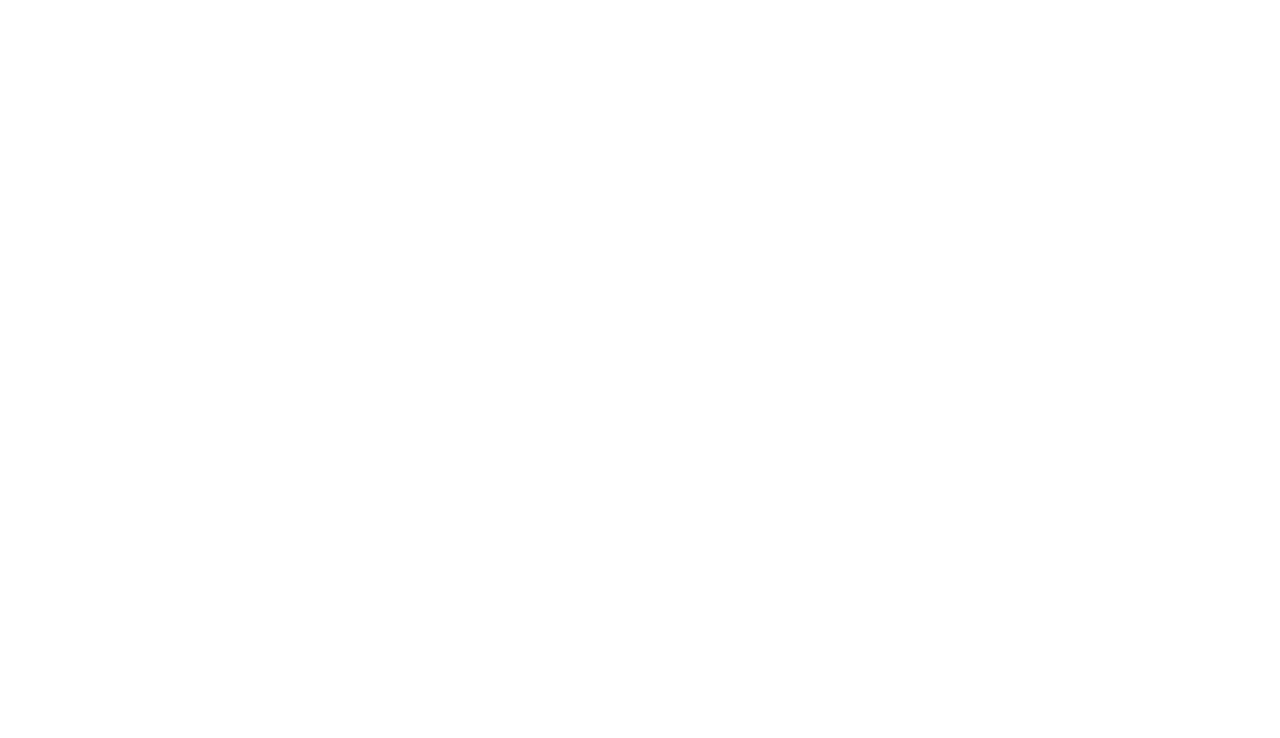
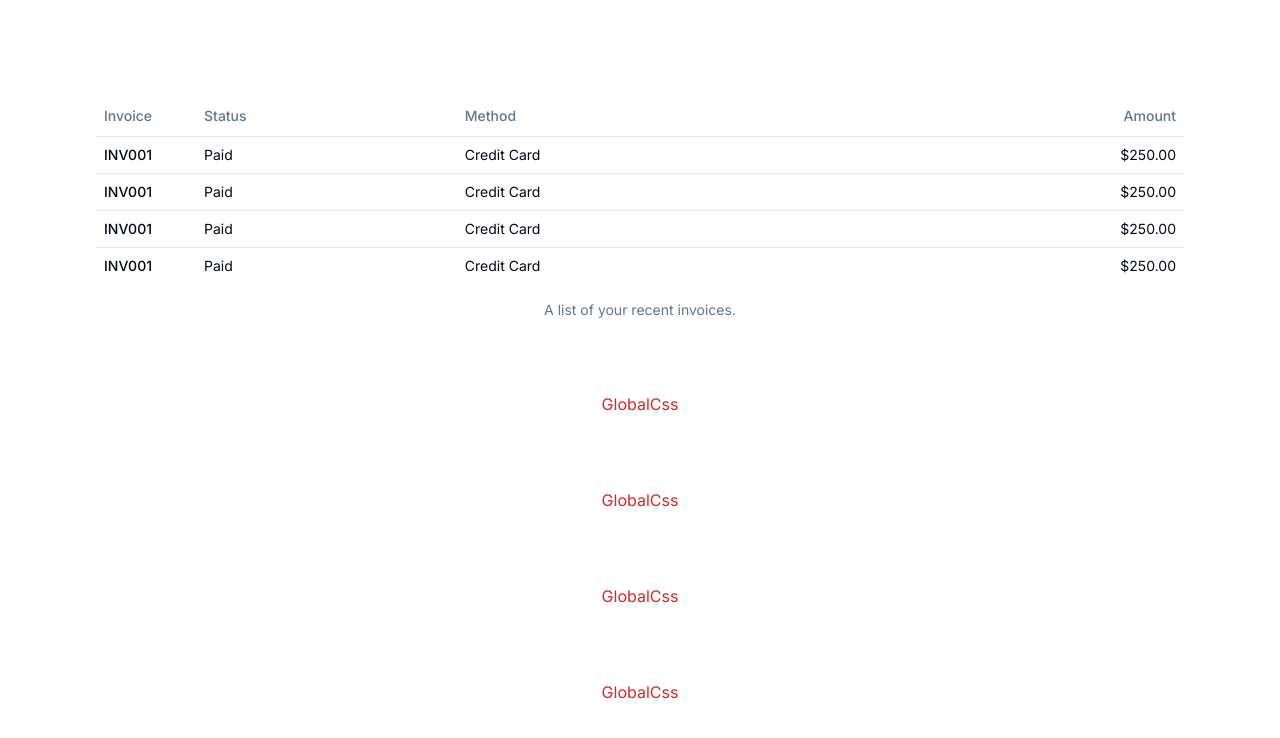
Before and after one commit to tranvandat05032002/Nextjs-Training, a Next.js app in the folder client/: page / in a window 1280 px wide. Shown: the top 738 px of the page. Built offline with nearby package versions, Linux system fonts and the light colour scheme.

Commit message:
feat: table Shadcn/ui

```diff
--- a/client/src/app/globals.css
+++ b/client/src/app/globals.css
@@ -1,6 +1,9 @@
 @tailwind base;
+/* style, font, reset style  --> Đảm bảo tính nhất quán tỏng việc hiển thị */
 @tailwind components;
+/* component classes, custom components  --> Bao gồm các kiểu thành phần để tạo ra các lớp tái sử dụng */
 @tailwind utilities;
+/* margin, padding, text-center, background --> Cung cấp các lớp tiện ích đơn giản để áp dụng kiểu trực tiếp mà không cần viết CSS bổ sung */
 
 @layer base {
   :root {
@@ -70,7 +73,22 @@
   * {
     @apply border-border;
   }
+
   body {
     @apply bg-background text-foreground;
   }
+
+  /* Global Css */
+  h1,
+  h2,
+  h3,
+  p {
+    @apply text-red-600;
   }
+}
+
+@layer utilities {
+  .text-mini {
+    @apply text-xs;
+  }
+}
--- a/client/src/app/page.tsx
+++ b/client/src/app/page.tsx
@@ -1,6 +1,48 @@
+import { Table, TableCaption, TableRow, TableCell, TableHead, TableHeader, TableBody } from "@/components/ui/table"
 export default function Home() {
   return (
     <main className="flex min-h-screen flex-col items-center justify-between p-24">
-    </main>
+      <Table>
+        <TableCaption>A list of your recent invoices.</TableCaption>
+        <TableHeader>
+          <TableRow>
+            <TableHead className="w-[100px]">Invoice</TableHead>
+            <TableHead>Status</TableHead>
+            <TableHead>Method</TableHead>
+            <TableHead className="text-right">Amount</TableHead>
+          </TableRow>
+        </TableHeader>
+        <TableBody>
+          <TableRow>
+            <TableCell className="font-medium">INV001</TableCell>
+            <TableCell>Paid</TableCell>
+            <TableCell>Credit Card</TableCell>
+            <TableCell className="text-right">$250.00</TableCell>
+          </TableRow>
+          <TableRow>
+            <TableCell className="font-medium">INV001</TableCell>
+            <TableCell>Paid</TableCell>
+            <TableCell>Credit Card</TableCell>
+            <TableCell className="text-right">$250.00</TableCell>
+          </TableRow>
+          <TableRow>
+            <TableCell className="font-medium">INV001</TableCell>
+            <TableCell>Paid</TableCell>
+            <TableCell>Credit Card</TableCell>
+            <TableCell className="text-right">$250.00</TableCell>
+          </TableRow>
+          <TableRow>
+            <TableCell className="font-medium">INV001</TableCell>
+            <TableCell>Paid</TableCell>
+            <TableCell>Credit Card</TableCell>
+            <TableCell className="text-right">$250.00</TableCell>
+          </TableRow>
+        </TableBody>
+      </Table>
+      <h1>GlobalCss</h1>
+      <h2>GlobalCss</h2>
+      <h3>GlobalCss</h3>
+      <p>GlobalCss</p>
+    </main >
   );
 }
--- /dev/null
+++ b/client/src/components/ui/table.tsx
@@ -0,0 +1,120 @@
+import * as React from "react"
+
+import { cn } from "@/lib/utils"
+
+const Table = React.forwardRef<
+  HTMLTableElement,
+  React.HTMLAttributes<HTMLTableElement>
+>(({ className, ...props }, ref) => (
+  <div className="relative w-full overflow-auto">
+    <table
+      ref={ref}
+      className={cn("w-full caption-bottom text-sm", className)}
+      {...props}
+    />
+  </div>
+))
+Table.displayName = "Table"
+
+const TableHeader = React.forwardRef<
+  HTMLTableSectionElement,
+  React.HTMLAttributes<HTMLTableSectionElement>
+>(({ className, ...props }, ref) => (
+  <thead ref={ref} className={cn("[&_tr]:border-b", className)} {...props} />
+))
+TableHeader.displayName = "TableHeader"
+
+const TableBody = React.forwardRef<
+  HTMLTableSectionElement,
+  React.HTMLAttributes<HTMLTableSectionElement>
+>(({ className, ...props }, ref) => (
+  <tbody
+    ref={ref}
+    className={cn("[&_tr:last-child]:border-0", className)}
+    {...props}
+  />
+))
+TableBody.displayName = "TableBody"
+
+const TableFooter = React.forwardRef<
+  HTMLTableSectionElement,
+  React.HTMLAttributes<HTMLTableSectionElement>
+>(({ className, ...props }, ref) => (
+  <tfoot
+    ref={ref}
+    className={cn(
+      "border-t bg-muted/50 font-medium [&>tr]:last:border-b-0",
+      className
+    )}
+    {...props}
+  />
+))
+TableFooter.displayName = "TableFooter"
+
+const TableRow = React.forwardRef<
+  HTMLTableRowElement,
+  React.HTMLAttributes<HTMLTableRowElement>
+>(({ className, ...props }, ref) => (
+  <tr
+    ref={ref}
+    className={cn(
+      "border-b transition-colors hover:bg-muted/50 data-[state=selected]:bg-muted",
+      className
+    )}
+    {...props}
+  />
+))
+TableRow.displayName = "TableRow"
+
+const TableHead = React.forwardRef<
+  HTMLTableCellElement,
+  React.ThHTMLAttributes<HTMLTableCellElement>
+>(({ className, ...props }, ref) => (
+  <th
+    ref={ref}
+    className={cn(
+      "h-10 px-2 text-left align-middle font-medium text-muted-foreground [&:has([role=checkbox])]:pr-0 [&>[role=checkbox]]:translate-y-[2px]",
+      className
+    )}
+    {...props}
+  />
+))
+TableHead.displayName = "TableHead"
+
+const TableCell = React.forwardRef<
+  HTMLTableCellElement,
+  React.TdHTMLAttributes<HTMLTableCellElement>
+>(({ className, ...props }, ref) => (
+  <td
+    ref={ref}
+    className={cn(
+      "p-2 align-middle [&:has([role=checkbox])]:pr-0 [&>[role=checkbox]]:translate-y-[2px]",
+      className
+    )}
+    {...props}
+  />
+))
+TableCell.displayName = "TableCell"
+
+const TableCaption = React.forwardRef<
+  HTMLTableCaptionElement,
+  React.HTMLAttributes<HTMLTableCaptionElement>
+>(({ className, ...props }, ref) => (
+  <caption
+    ref={ref}
+    className={cn("mt-4 text-sm text-muted-foreground", className)}
+    {...props}
+  />
+))
+TableCaption.displayName = "TableCaption"
+
+export {
+  Table,
+  TableHeader,
+  TableBody,
+  TableFooter,
+  TableHead,
+  TableRow,
+  TableCell,
+  TableCaption,
+}
```
Lines whose indentation alone changed are shown as unchanged.
